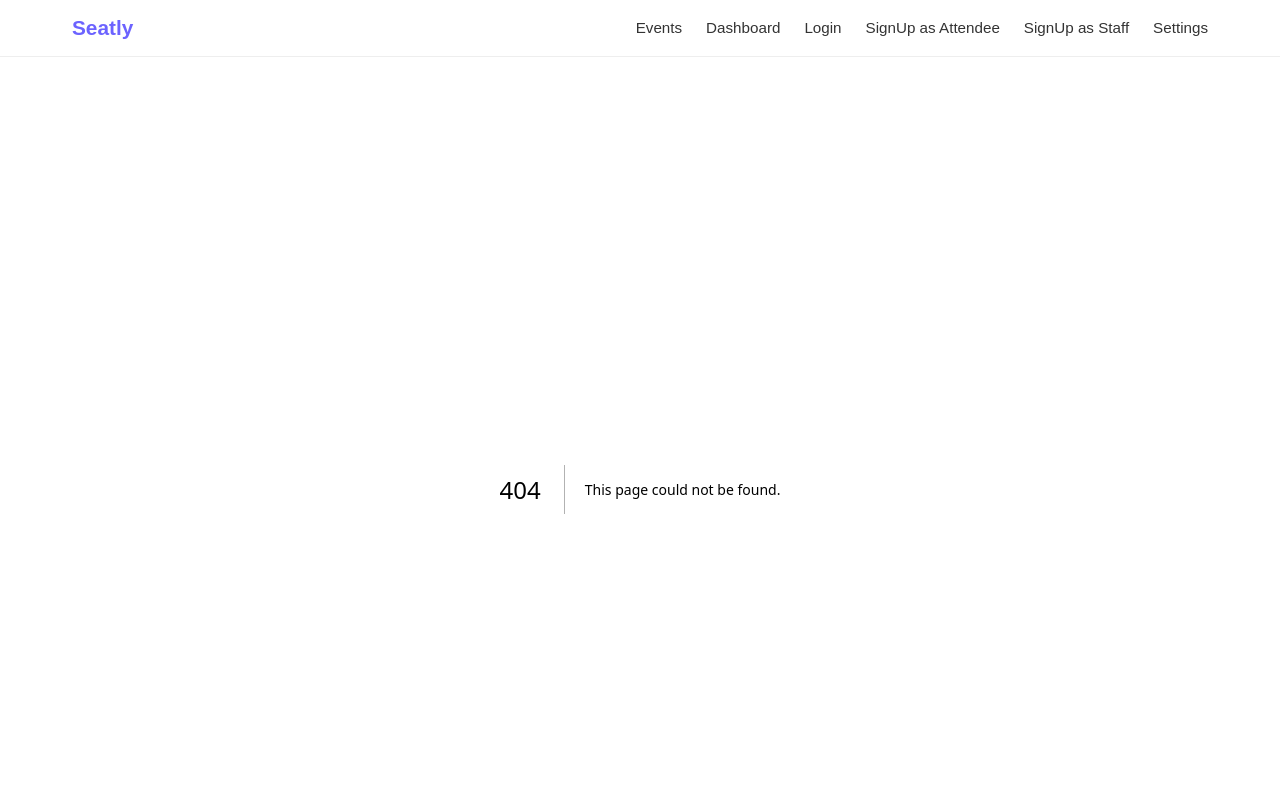
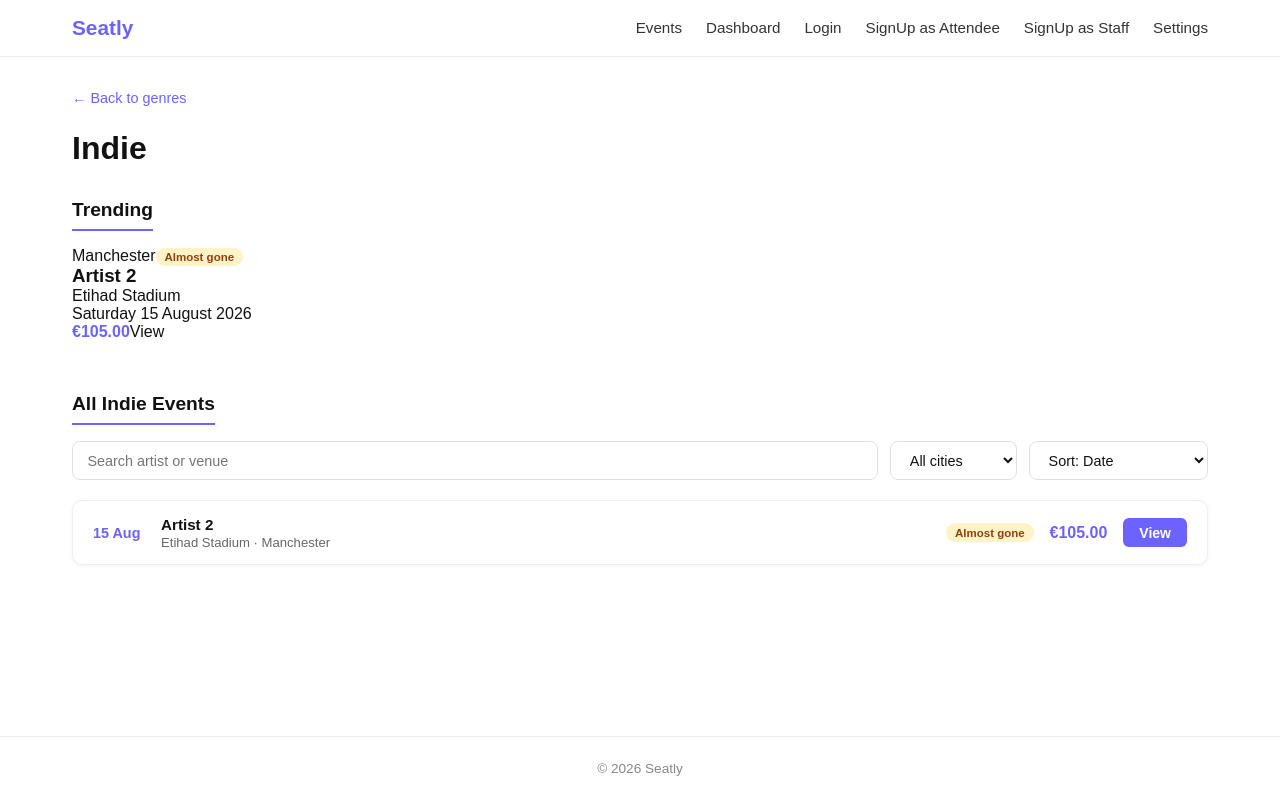
Before and after one commit to Abdulllahi-Adedeji/ticketmaster-clone, a Next.js app: page /events/indie in a window 1280 px wide. Before the commit this address had no page. Shown: the top 800 px of the page. Built offline with nearby package versions, Linux system fonts and the light colour scheme.

Commit message:
add genre page and styles for event filtering and display

```diff
--- /dev/null
+++ b/app/events/[genre]/page.js
@@ -0,0 +1,192 @@
+"use client";
+
+import { use, useState } from "react"
+import Link from "next/link"
+import { EVENTS, getSpotsLeft, formatDate, formatShortDate } from "../../lib/events"
+import EventCard from "../../components/EventCard"
+import "../../styles/genre.css"
+
+export default function GenrePage({ params }) {
+
+    // this extracts the genre from route params
+    const { genre } = use(params);
+
+    // this capitalizes the first letter of the genre for the display
+    const genreLabel = genre.charAt(0).toUpperCase() + genre.slice(1);
+
+    const [query, setQuery] = useState("");
+    const [city, setCity] = useState("");
+    const [sort, setSort] = useState("date");
+
+    // this filters events by matching genre and the active statis
+    const genreEvents = EVENTS.filter(e => e.genre.toLowerCase() === genre.toLowerCase() && e.status === "active");
+
+    // this creates a unique list of cities from the events
+    const cities = [...new Set(genreEvents.map(e => e.location))];
+
+    // this filters each event based on search query and city
+    const filtered = genreEvents.filter(e => {
+
+        // matches search query against the event name or stadium
+        const matchesQuery = query === "" || e.name.toLowerCase().includes(query.toLowerCase()) || e.stadium.toLowerCase().includes(query.toLowerCase());
+
+        // matches the selected city
+        const matchesCity = city === "" || e.location === city;
+
+        // this returns events matching both filters
+        return matchesQuery && matchesCity;
+    })
+
+    // this sorts events depending on selected sort options
+    .sort((a, b) => {
+
+        // this sorts by date
+        if (sort === "date") {
+            return new Date(a.date) - new Date(b.date);
+        }
+
+        // this sorts by ascending price
+        if (sort === "price-asc") {
+            return a.price - b.price;
+        }
+
+        // this sorts by descending price
+        if (sort === "price-desc") {
+            return b.price - a.price;
+        }
+
+        return 0;
+    });
+
+    // this selects the 4 trending events based on lowest spots left
+    const trending = [...filtered]
+        .sort((a, b) => getSpotsLeft(a) - getSpotsLeft(b))
+        .slice(0, 4);
+
+    if (genreEvents.length === 0) {
+        return (
+            <div className="genre-page">
+                <Link href="/events" className="back-link">← Back to genres</Link>
+                <p className="no-results">No events found in this genre.</p>
+            </div>
+        );
+    }
+
+    return (
+        <div className="genre-page">
+            <Link href="/events" className="back-link">← Back to genres</Link>
+
+            <h1 className="genre-heading">{genreLabel}</h1>
+
+            <section className="genre-section">
+                <h2 className="section-heading">Trending</h2>
+                <div className="trending-row">
+                    {trending.map(event => <EventCard key={event.id} event={event} />)}
+                </div>
+            </section>
+
+            <section className="genre-section">
+                <h2 className="section-heading">All {genreLabel} Events</h2>
+
+                <div className="filters">
+                    <input
+                        type="text"
+                        placeholder="Search artist or venue"
+                        value={query}
+                        onChange={e => setQuery(e.target.value)}
+                        className="filter-input"
+                    />
+
+                <select value={city} onChange={e => setCity(e.target.value)} className="filter-select">
+                    <option value="">All cities</option>
+                    {cities.map(c => <option key={c} value={c}>{c}</option>)}
+                </select>
+
+                <select value={sort} onChange={e => setSort(e.target.value)} className="filter-select">
+                    <option value="date">Sort: Date</option>
+                    <option value="price-asc">Sort: Price low–high</option>
+                    <option value="price-desc">Sort: Price high–low</option>
+                </select>
+
+                </div>
+
+                <EventsList filtered={filtered} genre={genre} />
+            </section>
+        </div>
+    )
+}
+
+function EventsList({ filtered, genre }) {
+    if (filtered.length === 0) {
+        return <p className="no-results">No events match your search.</p>
+    }
+
+    return (
+        <div className="events-list">
+            {filtered.map(event => <EventListRow key={event.id} event={event} genre={genre} />)}
+        </div>
+    )
+}
+
+function EventListRow({ event, genre }) {
+    const spotsLeft = getSpotsLeft(event);
+    const soldOut = spotsLeft === 0;
+    const lowStock = spotsLeft > 0 && spotsLeft <= 15;
+
+    let rowClass = "event-list-row";
+
+    if (soldOut) {
+        rowClass = "event-list-row event-list-row-soldout";
+    }
+
+    let btnClass = "row-btn";
+
+    if (soldOut) {
+        btnClass = "row-btn row-btn-disabled";
+    }
+
+    function handleClick(e) {
+        if (soldOut) {
+            e.preventDefault();
+        }
+    }
+
+    function SoldOutBadge() {
+        if (soldOut) {
+            return <span className="badge badge-sold">Sold out</span>;
+        }
+
+        return null;
+    }
+
+    function LowStockBadge() {
+        if (lowStock) {
+            return <span className="badge badge-low">Almost gone</span>;
+        }
+
+        return null;
+    }
+
+    return (
+        <div className={rowClass}>
+            <div className="event-list-row-date">
+                <span>{formatShortDate(event.date)}</span>
+            </div>
+
+            <div className="event-list-row-info">
+                <h3>{event.name}</h3>
+                <p>{event.stadium} · {event.location}</p>
+            </div>
+
+            <div className="event-list-row-badges">
+                <SoldOutBadge />
+                <LowStockBadge />
+            </div>
+
+            <div className="event-list-row-action">
+                <span className="event-price">€{event.price.toFixed(2)}</span>
+                <Link href={`/events/${genre}/${event.id}`} className={btnClass} onClick={handleClick}>View</Link>
+            </div>
+        </div>
+    )
+}
--- /dev/null
+++ b/app/styles/genre.css
@@ -0,0 +1,200 @@
+.genre-page {
+    max-width: 1200px;
+    margin: 0 auto;
+}
+
+.back-link {
+    color: #6c63ff;
+    text-decoration: none;
+    font-size: 0.9rem;
+    display: inline-block;
+    margin-bottom: 1.5rem;
+}
+
+.genre-heading {
+    font-size: 2rem;
+    font-weight: 700;
+    margin-bottom: 2rem;
+    color: #111111;
+}
+
+.genre-section {
+    margin-bottom: 2.5rem;
+}
+
+.section-heading {
+    font-size: 1.2rem;
+    font-weight: 700;
+    margin-bottom: 1rem;
+    padding-bottom: 0.5rem;
+    border-bottom: 2px solid #6c63ff;
+    display: inline-block;
+    color: #111111;
+}
+
+.trending-row {
+    display: flex;
+    gap: 1.25rem;
+    overflow-x: auto;
+    padding-bottom: 0.75rem;
+    scrollbar-width: thin;
+    scrollbar-color: #dddddd transparent;
+}
+
+.trending-row::-webkit-scrollbar {
+    height: 4px;
+}
+
+.trending-row::-webkit-scrollbar-thumb {
+    background: #dddddd;
+    border-radius: 99px;
+}
+
+.trending-row .event-card {
+    min-width: 240px;
+    max-width: 240px;
+}
+
+.filters {
+    display: flex;
+    gap: 0.75rem;
+    flex-wrap: wrap;
+    margin-bottom: 1.25rem;
+}
+
+.filter-input {
+    flex: 1;
+    min-width: 200px;
+    padding: 0.6rem 0.9rem;
+    border: 1px solid #e0e0e0;
+    border-radius: 8px;
+    font-size: 0.9rem;
+    background: #ffffff;
+    color: #111111;
+}
+
+.filter-input:focus {
+    outline: none;
+    border-color: #6c63ff;
+}
+
+.filter-select {
+    padding: 0.6rem 0.9rem;
+    border: 1px solid #e0e0e0;
+    border-radius: 8px;
+    font-size: 0.9rem;
+    background: #ffffff;
+    color: #111111;
+    cursor: pointer;
+}
+
+.filter-select:focus {
+    outline: none;
+    border-color: #6c63ff;
+}
+
+.events-list {
+    display: flex;
+    flex-direction: column;
+    gap: 0.5rem;
+}
+
+.no-results {
+    text-align: center;
+    color: #888888;
+    padding: 3rem 0;
+}
+
+.event-list-row {
+    display: flex;
+    align-items: center;
+    gap: 1rem;
+    background: #ffffff;
+    border: 1px solid #eeeeee;
+    border-radius: 10px;
+    padding: 0.9rem 1.25rem;
+    flex-wrap: wrap;
+    box-shadow: 0 1px 4px rgba(0, 0, 0, 0.05);
+}
+
+.event-list-row-soldout {
+    opacity: 0.55;
+}
+
+.event-list-row-date {
+    min-width: 52px;
+    font-weight: 700;
+    font-size: 0.9rem;
+    color: #6c63ff;
+}
+
+.event-list-row-info {
+    flex: 1;
+}
+
+.event-list-row-info h3 {
+    font-size: 0.95rem;
+    font-weight: 700;
+    margin: 0 0 2px;
+    color: #111111;
+}
+
+.event-list-row-info p {
+    font-size: 0.82rem;
+    color: #666666;
+    margin: 0;
+}
+
+.event-list-row-badges {
+    display: flex;
+    gap: 0.4rem;
+}
+
+.event-list-row-action {
+    display: flex;
+    align-items: center;
+    gap: 1rem;
+    flex-shrink: 0;
+}
+
+.event-price {
+    font-size: 1rem;
+    font-weight: 700;
+    color: #6c63ff;
+}
+
+.row-btn {
+    background: #6c63ff;
+    color: #ffffff;
+    padding: 0.4rem 1rem;
+    border-radius: 6px;
+    text-decoration: none;
+    font-size: 0.875rem;
+    font-weight: 600;
+}
+
+.row-btn:hover {
+    background: #574fd6;
+}
+
+.row-btn-disabled {
+    background: #cccccc;
+    pointer-events: none;
+}
+
+.badge {
+    font-size: 0.72rem;
+    padding: 0.2rem 0.55rem;
+    border-radius: 99px;
+    font-weight: 600;
+}
+
+.badge-sold {
+    background: #fee2e2;
+    color: #991b1b;
+}
+
+.badge-low {
+    background: #fef3c7;
+    color: #92400e;
+}
```
